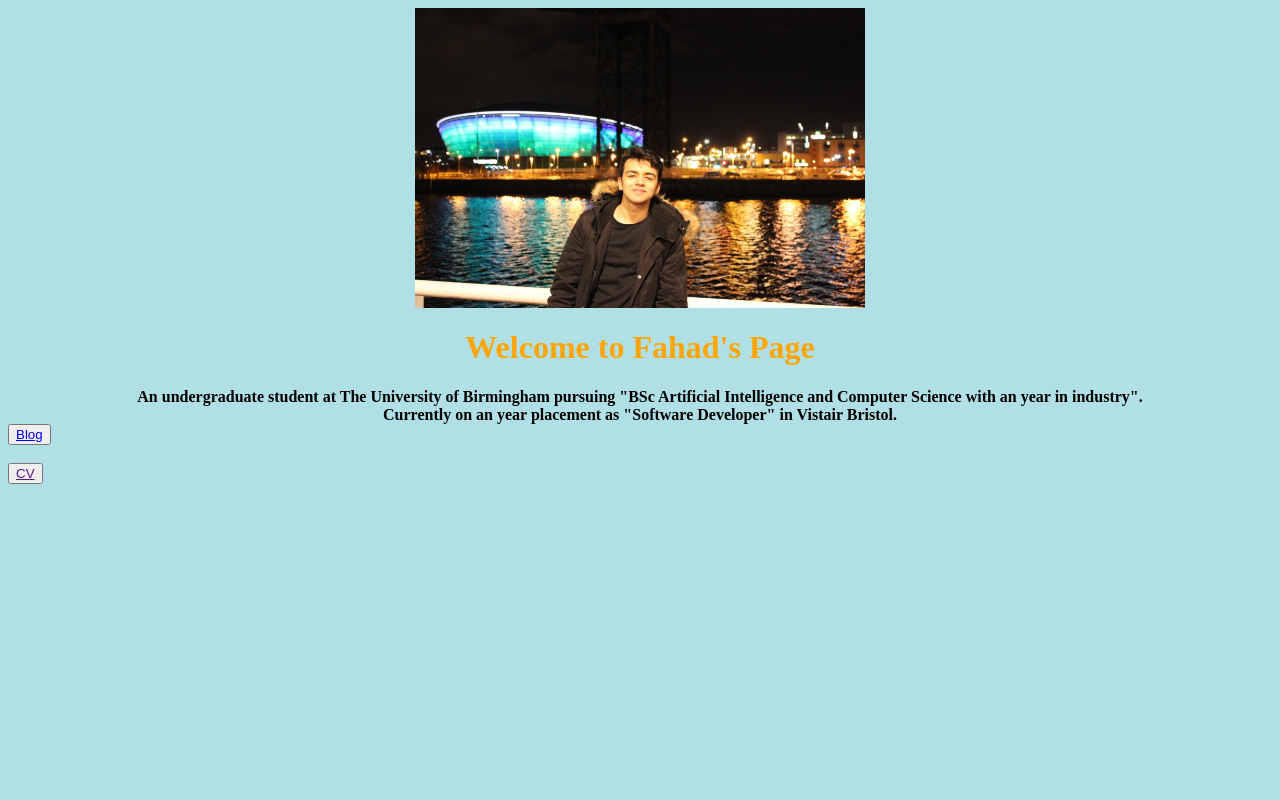
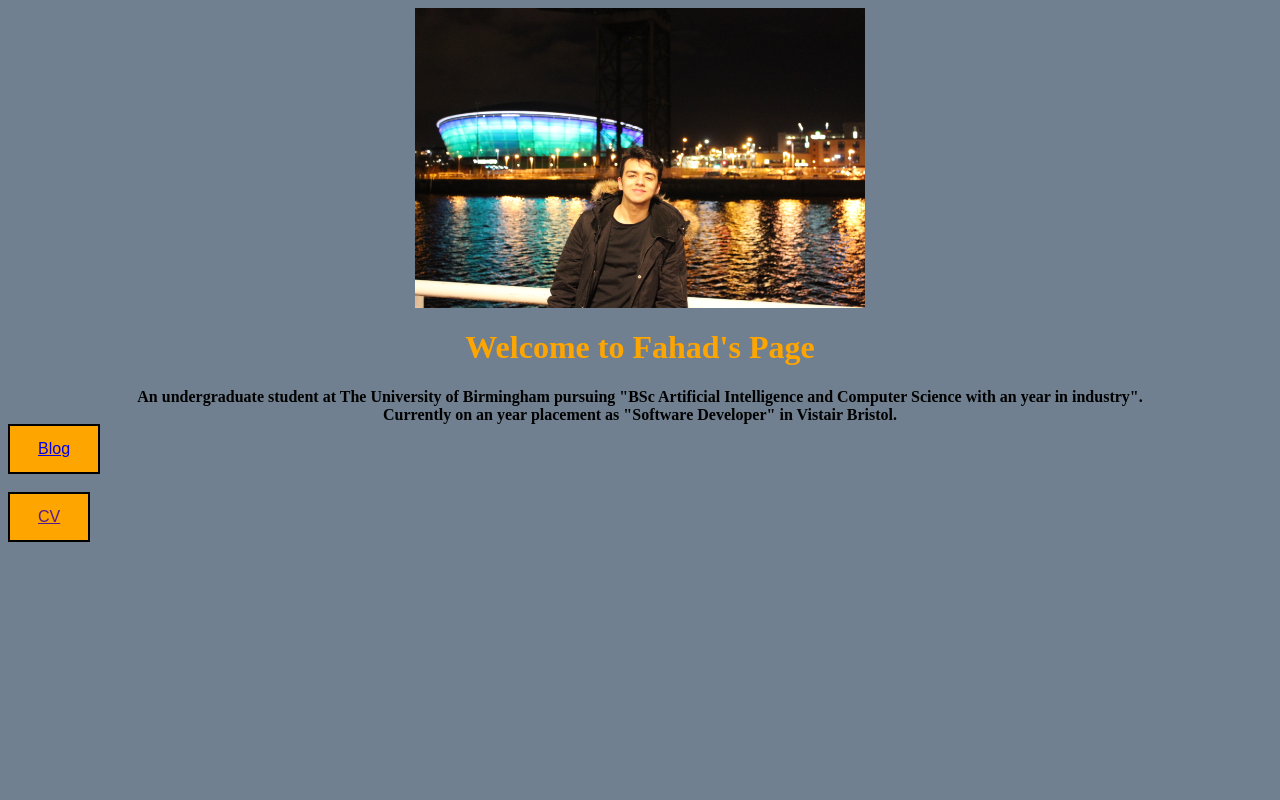
Before and after one commit to FahadHabib1998/bridge-coursework-assignment-django, a Django app: page / in a window 1280 px wide. Run offline with Django 3.2, Linux system fonts and the light colour scheme.

Commit message:
html and css update

```diff
--- a/blog/static/styles.css
+++ b/blog/static/styles.css
@@ -1,5 +1,5 @@
 body {
-  background-color: pink;
+  background-color: slategray;
 }
 
 h1   {
--- a/static/styles.css
+++ b/static/styles.css
@@ -1,5 +1,5 @@
 body {
-  background-color: powderblue;
+  background-color: slategray;
 }
 
 h1   {
@@ -9,3 +9,13 @@ h1   {
 p    {
   color: red;
 }
+
+button {
+  border-style: solid;
+  border-color: black;
+  background-color: orange;
+  padding: 14px 28px;
+  font-size: 16px;
+  cursor: pointer;
+  display: inline-block;
+}
```
